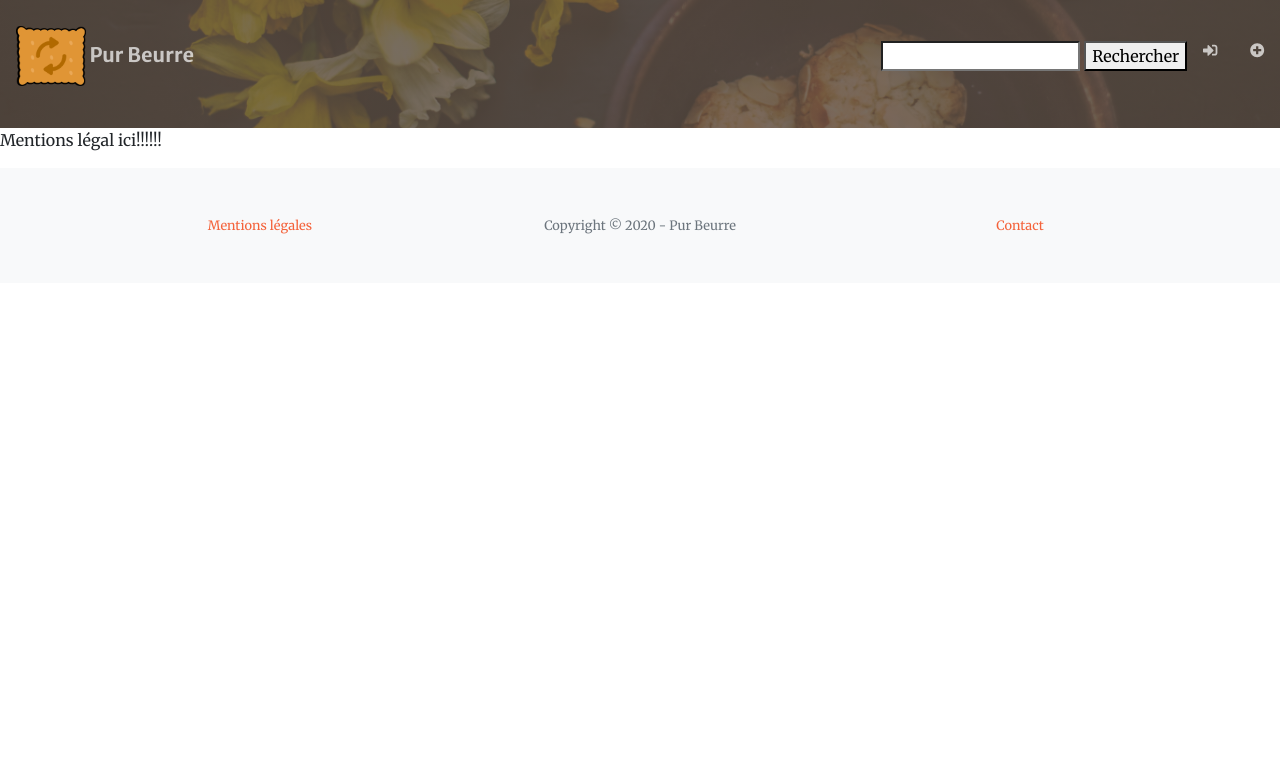
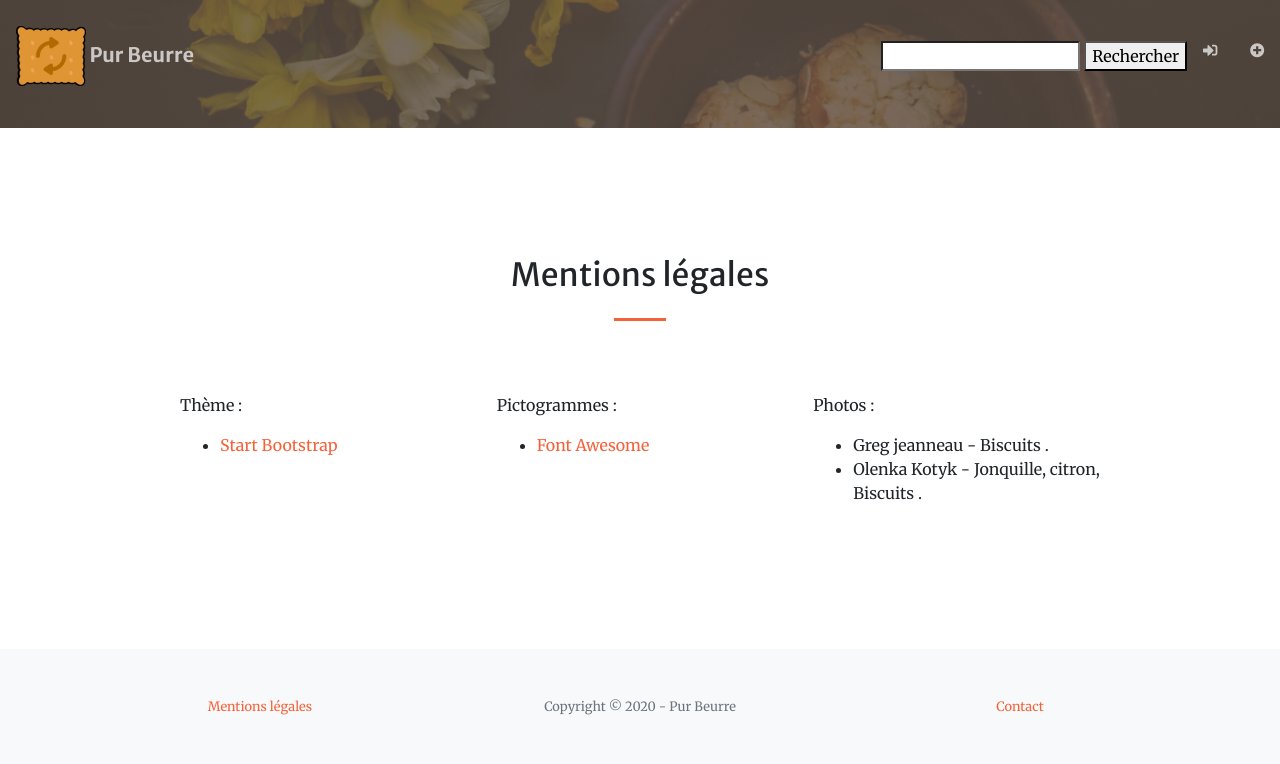
Before and after one commit to thierrychappuis/my-selenium-example, a Django app: page /legal_notice/ in a window 1280 px wide. Shown: the top 764 px of the page. Run offline with Django 3.2, Linux system fonts and the light colour scheme; some libraries are stand-ins or nearby versions.

```diff
--- a/templates/pur_beurre/legal_notice.html
+++ b/templates/pur_beurre/legal_notice.html
@@ -2,5 +2,49 @@
 
 {% block content %}
 {% include 'pur_beurre/header.html' %}
-<p>Mentions légal ici!!!!!!</p>
+
+<section class="page-section" id="services">
+    <div class="container">
+        <h2 class="text-center mt-0">
+            Mentions légales
+        </h2>
+        <hr class="divider my-4" />
+        <div class="row justify-content-center">
+            <div class="col-lg-10 col-md-10 ">
+                <div class="mt-5">
+                    <div class="row justify-content-center">
+                        <div class="col-lg-4 col-md-12">
+                            <p>Thème :</p>
+                            <ul>
+                                <li>
+                                    <a href="https://blackrockdigital.github.io/startbootstrap-creative/">Start
+                                        Bootstrap</a>
+                                </li>
+                            </ul>
+                        </div>
+                            <div class="col-lg-4 col-md-12">
+                                <p>Pictogrammes :</p>
+                                <ul>
+                                    <li><a href="https://fontawesome.com/">Font Awesome</a></li>
+                                </ul>
+                            </div>
+                            <div class="col-lg-4 col-md-12">
+                                <p>Photos :</p>
+                                <ul>
+                                    <li>
+                                        Greg jeanneau - Biscuits .
+                                    </li>
+                                    <li>
+                                        Olenka Kotyk - Jonquille, citron, Biscuits .
+                                    </li>
+                                </ul>
+                            </div>
+
+                        </div>
+                    </div>
+                </div>
+            </div>
+
+    </div>
+</section>
 {% endblock content %}
```
Also changed, not shown: users/templates/users/create_account.html (+11 -6 lines), users/templates/users/login.html (+7 -0 lines).
